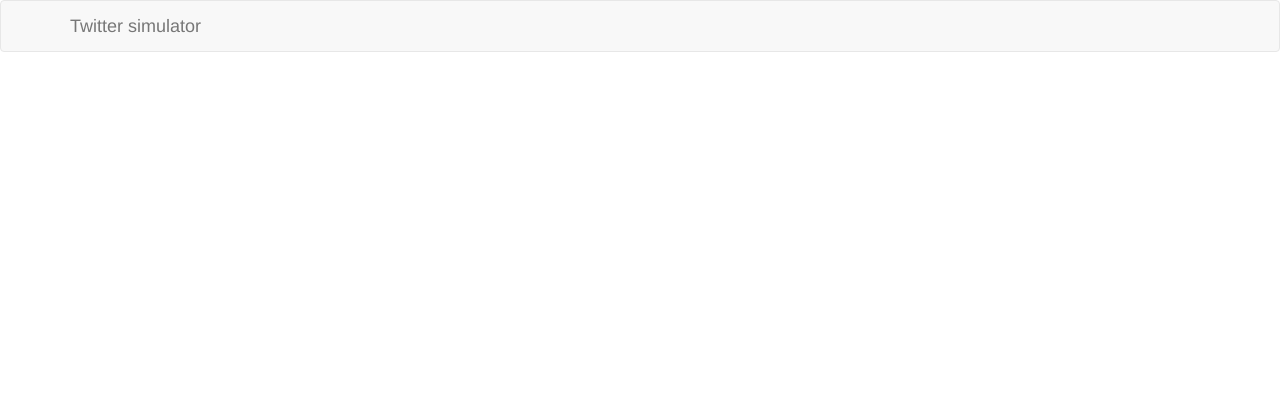
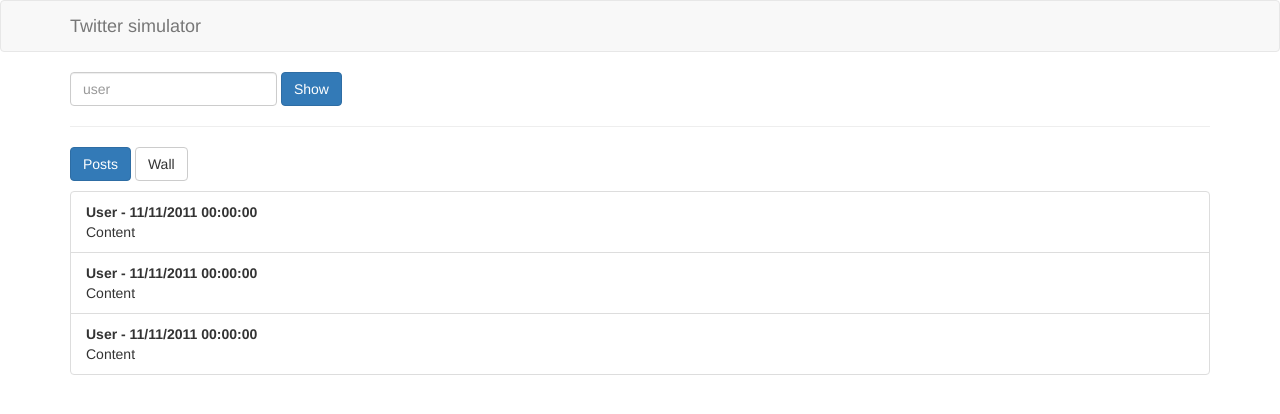
Before and after one commit to randspy/chirpJs, a plain HTML site: page spike/index.html in a window 1280 px wide. Drawn offline with nearby package versions, Linux system fonts and the light colour scheme.

Commit message:
Basic frontend layout.

```diff
--- a/spike/index.html
+++ b/spike/index.html
@@ -26,6 +26,30 @@
 </header>
 
 <div class="container">
+    <form class="form-inline">
+        <input type="text" class="form-control" placeholder="user">
+        <button type="submit" class="btn btn-primary">Show</button>
+    </form>
+    <hr />
+    <form class="form-inline">
+        <button type="submit" class="btn btn-primary">Posts</button>
+        <button type="submit" class="btn btn-default">Wall</button>
+    </form>
+    <p/>
+    <ul class="list-group">
+    	<li class="list-group-item">
+            <div><strong>User - 11/11/2011 00:00:00</strong></div>
+            <div>Content</div>
+        </li>
+    	<li class="list-group-item">
+            <div><strong>User - 11/11/2011 00:00:00</strong></div>
+            <div>Content</div>
+        </li>
+    	<li class="list-group-item">
+            <div><strong>User - 11/11/2011 00:00:00</strong></div>
+            <div>Content</div>
+        </li>
+    </ul>
 </div>
 
 </body>
```
